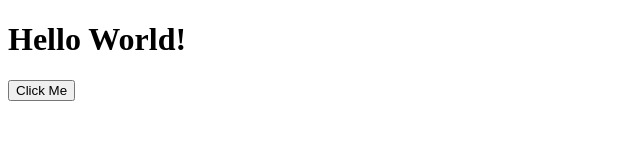
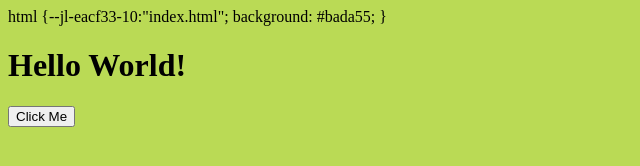
Before and after one commit to arifur-rahaman/lws-js-crash, a plain HTML site: page index.html in a window 1280 px wide. Shown: the whole page, without its empty margins (0-640 px from the left). Drawn offline with Linux system fonts and the light colour scheme.

Commit message:
conenteditable and style change in browser

```diff
--- a/index.html
+++ b/index.html
@@ -6,6 +6,11 @@
     <title>Document</title>
   </head>
   <body>
+    <style contenteditable style="display: block">
+      html {
+        background: #bada55;
+      }
+    </style>
     <h1>Hello World!</h1>
 
     <!-- <button onclick="hello()">Click Me</button> -->
```
